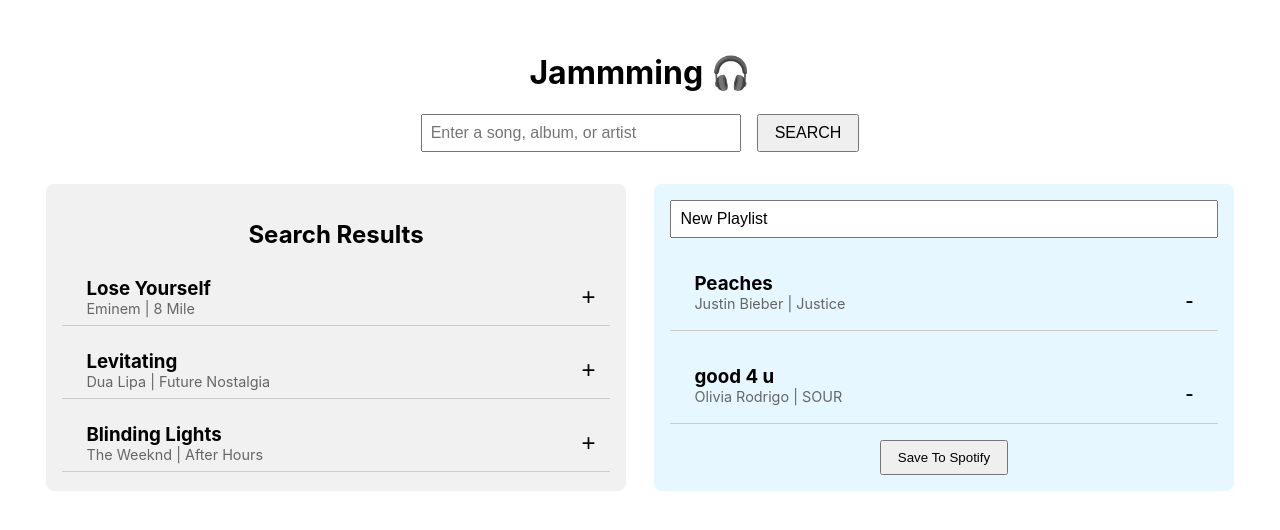
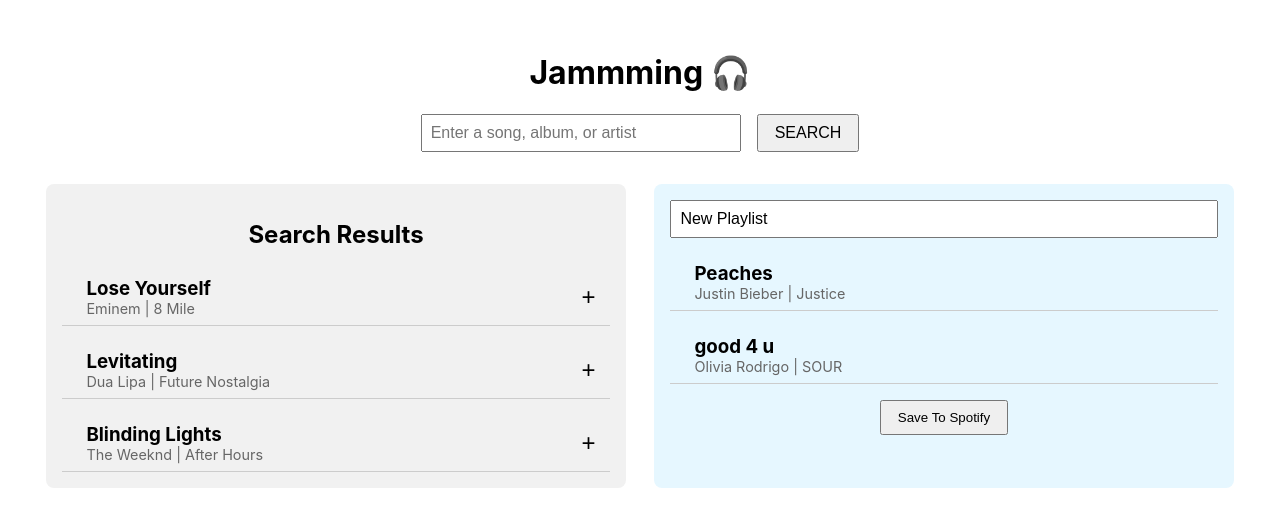
Before and after one commit to economicseeker/jammming, a React (Create React App) app: page / in a window 1280 px wide. Shown: the top 530 px of the page. Built offline with nearby package versions, Linux system fonts and the light colour scheme.

Commit message:
Task 4: Implement adding tracks to playlist

```diff
--- a/src/components/App/App.js
+++ b/src/components/App/App.js
@@ -41,12 +41,20 @@ function App() {
         }
     ]);
 
+    function addTrack(track) {
+        if (playlistTracks.find(savedTrack => savedTrack.id === track.id)) {
+            return; // Track already in playlist
+        }
+        setPlaylistTracks(prev => [...prev, track]);
+    }
+
+
     return (
         <div className="App">
             <h1>Jammming 🎧</h1>
             <SearchBar />
             <div className="App-playlist">
-                <SearchResults tracks={searchResults} />
+                <SearchResults tracks={searchResults} onAdd={addTrack} />
                 <Playlist
                     playlistName={playlistName}
                     playlistTracks={playlistTracks}
--- a/src/components/SearchResults/SearchResults.js
+++ b/src/components/SearchResults/SearchResults.js
@@ -2,11 +2,11 @@ import React from 'react';
 import Tracklist from '../Tracklist/Tracklist';
 import './SearchResults.css';
 
-function SearchResults({ tracks }) {
+function SearchResults({ tracks, onAdd }) {
     return (
         <div className="SearchResults">
             <h2>Search Results</h2>
-            <Tracklist tracks={tracks} />
+            <Tracklist tracks={tracks} onAdd={onAdd} />
         </div>
     );
 }
--- a/src/components/Track/Track.js
+++ b/src/components/Track/Track.js
@@ -1,18 +1,23 @@
 import React from 'react';
 import './Track.css';
 
-function Track({ track, isRemoval }) {
+function Track({ track, onAdd, isRemoval }) {
+    function handleAdd() {
+        onAdd(track);
+    }
+
     return (
         <div className="Track">
             <div className="Track-information">
                 <h3>{track.name}</h3>
                 <p>{track.artist} | {track.album}</p>
             </div>
-            <button className="Track-action">
-                {isRemoval ? '-' : '+'}
-            </button>
+            {!isRemoval && (
+                <button className="Track-action" onClick={handleAdd}>+</button>
+            )}
         </div>
     );
 }
 
+
 export default Track;
--- a/src/components/Tracklist/Tracklist.js
+++ b/src/components/Tracklist/Tracklist.js
@@ -2,11 +2,16 @@ import React from 'react';
 import Track from '../Track/Track';
 import './Tracklist.css';
 
-function Tracklist({ tracks, isRemoval }) {
+function Tracklist({ tracks, onAdd, isRemoval }) {
     return (
         <div className="Tracklist">
-            {tracks.map((track) => (
-                <Track key={track.id} track={track} isRemoval={isRemoval} />
+            {tracks.map(track => (
+                <Track
+                    key={track.id}
+                    track={track}
+                    onAdd={onAdd}
+                    isRemoval={isRemoval}
+                />
             ))}
         </div>
     );
```
